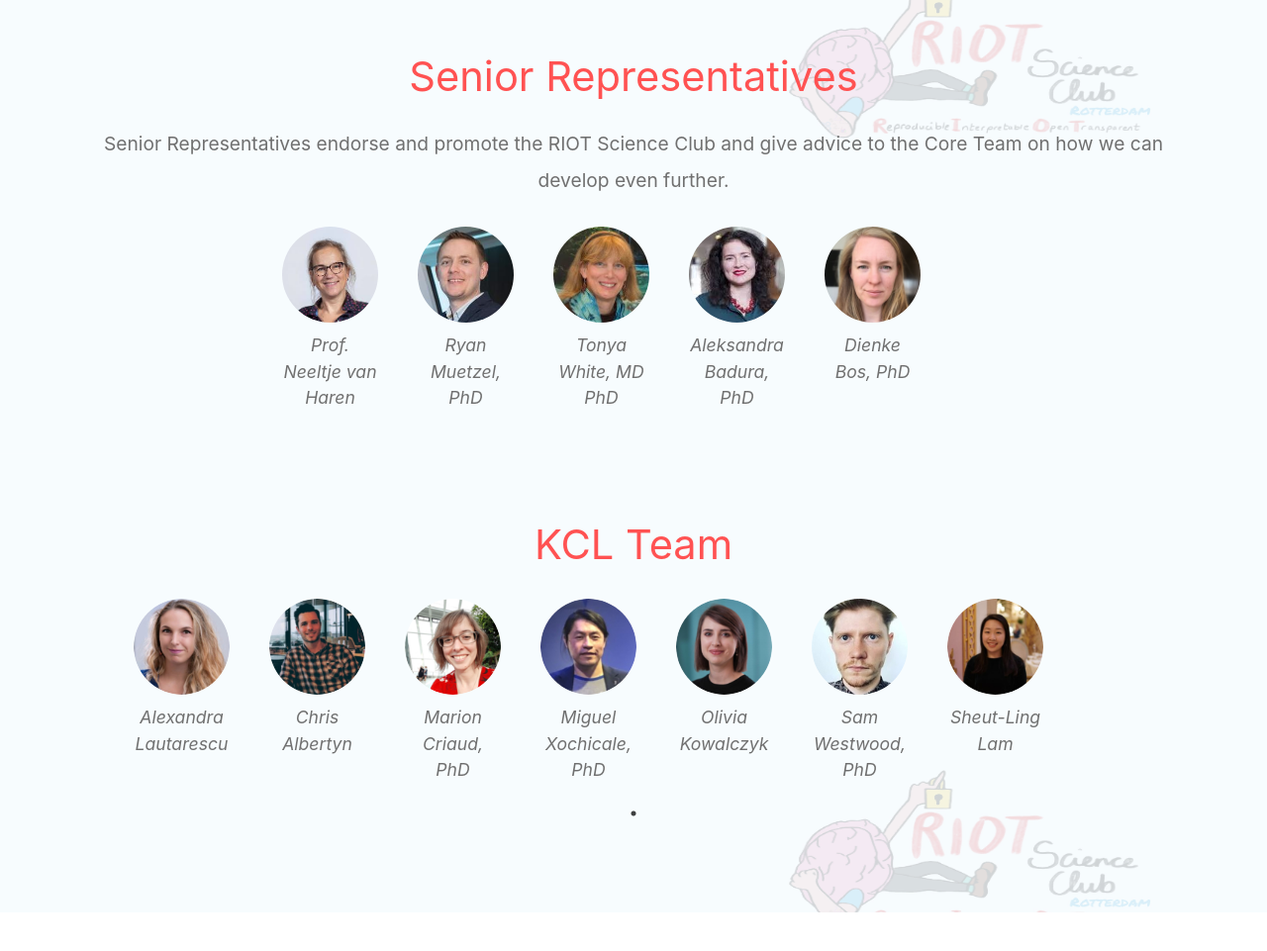
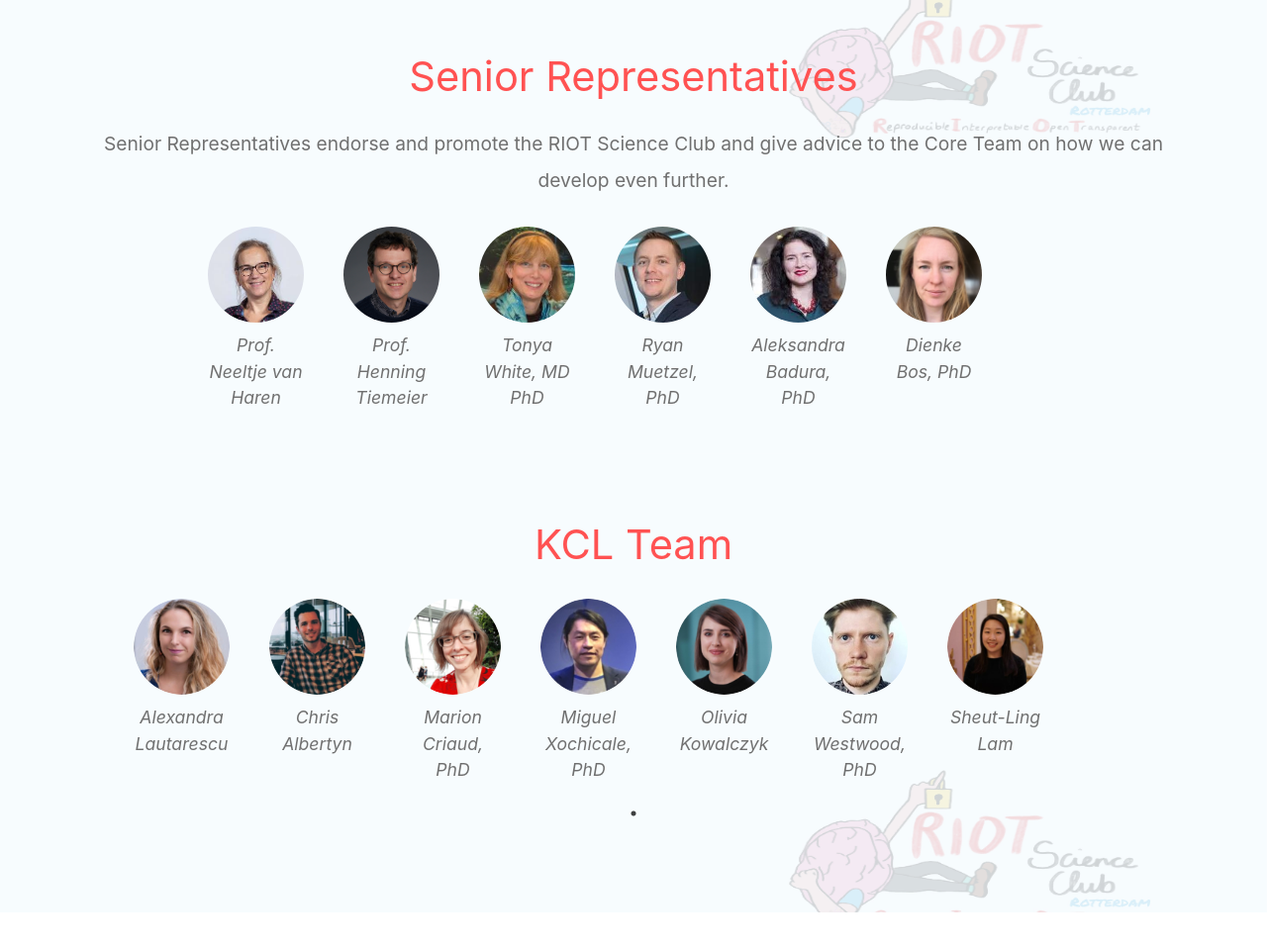
Before and after one commit to Rdam-RIOT-science-club/Rdam-RIOT-science-club.github.io, a website with bundled scripts: page index.html in a window 1280 px wide. Shown: the part 2478-3439 px from the top of the page at 99% size. Built offline with nearby package versions, Linux system fonts and the light colour scheme; files whose address does not match are found by name.

Commit message:
Add files via upload

```diff
--- a/index.html
+++ b/index.html
@@ -238,12 +238,16 @@
                                 <figcaption>Prof. Neeltje van Haren</figcaption>
                             </figure>
                             <figure class="tm-testimonial-item-small">
+                              <img src="img/henning.jpg" alt="Image" class="img-fluid">
+                              <figcaption>Prof. Henning Tiemeier</figcaption>
+                            </figure>
+                            <figure class="tm-testimonial-item-small">
+                              <img src="img/tonya.jpg" alt="Image" class="img-fluid">
+                              <figcaption>Tonya White, MD PhD</figcaption>
+                            </figure>
+                            <figure class="tm-testimonial-item-small">
                                 <img src="img/ryan.jpg" alt="Image" class="img-fluid">
                                 <figcaption>Ryan Muetzel, PhD</figcaption>
-                            </figure>
-                            <figure class="tm-testimonial-item-small">
-                                <img src="img/tonya.jpg" alt="Image" class="img-fluid">
-                                <figcaption>Tonya White, MD PhD</figcaption>
                             </figure>
                             <figure class="tm-testimonial-item-small">
                                 <img src="img/aleksandra.jpg" alt="Image" class="img-fluid">
```
Also changed, not shown: img/henning.jpg (added).
